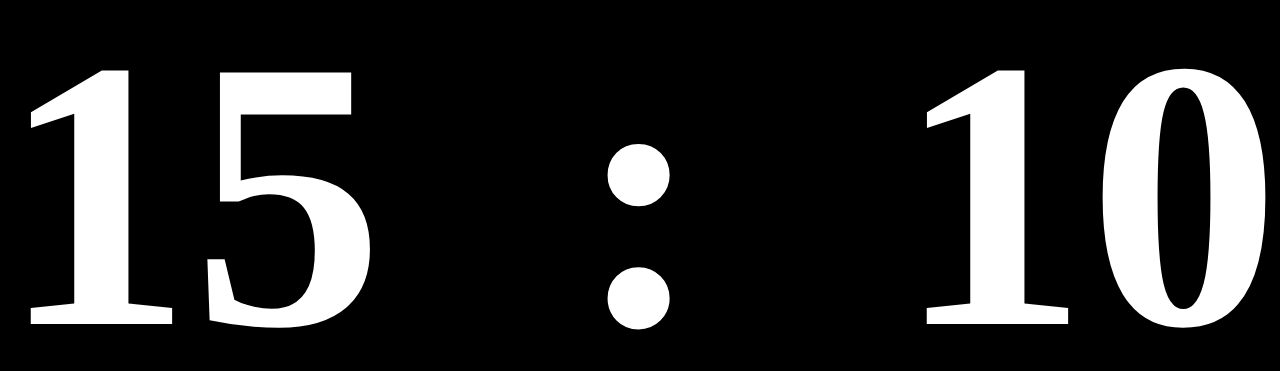
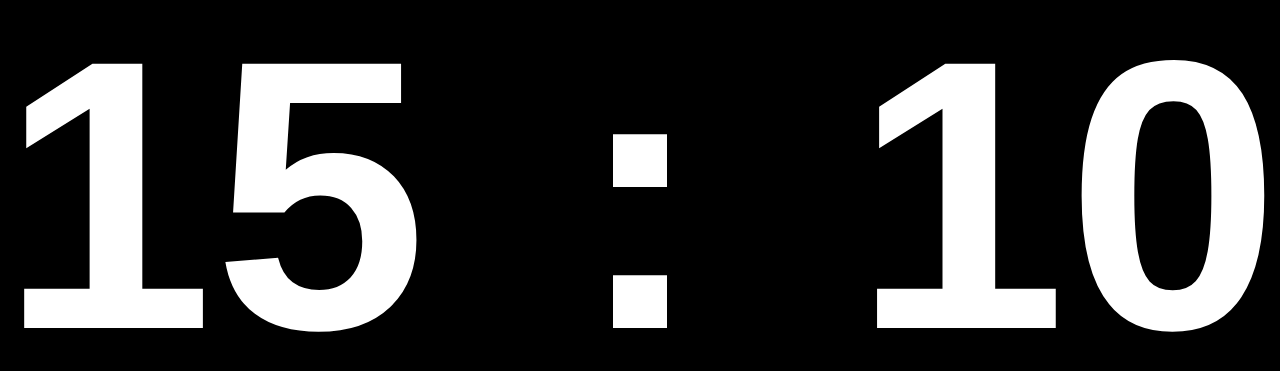
Before and after one commit to soe-j/clock, a plain HTML site: page index.html in a window 1280 px wide. Shown: the part 205-576 px from the top of the page. Drawn offline with Linux system fonts and the light colour scheme.

Commit message:
fix font-family on safari

```diff
--- a/index.html
+++ b/index.html
@@ -30,6 +30,7 @@
         height: 100vh;
         margin: 0;
         font-size: 0;
+        font-family: "Hiragino Kaku Gothic ProN", sans-serif, system-ui;
         display: flex;
         justify-content: space-between;
         background: black;
```
